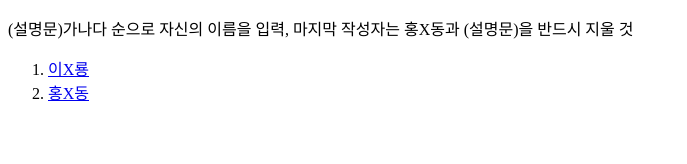
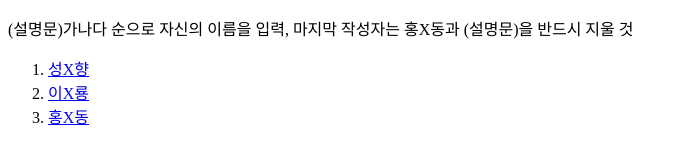
Before and after one commit to drmrlee2030/drmrlee2030.github.io, a plain HTML site: page WebContent/WEB-INF/20xx.html in a window 1280 px wide. Shown: the whole page, without its empty margins (0-687 px from the left). Drawn offline with nearby package versions, Linux system fonts and the light colour scheme.

Commit message:
20xx.html에서 성춘향 추가함

```diff
--- a/WebContent/WEB-INF/20xx.html
+++ b/WebContent/WEB-INF/20xx.html
@@ -10,7 +10,8 @@
 <body>
 <p>(설명문)가나다 순으로 자신의 이름을 입력, 마지막 작성자는 홍X동과 (설명문)을 반드시 지울 것</p>
 <ol type ="1">
-<li><a href="https://wwwwww.github.io/index.html" target="_blank">이X룡</a></li>
+<li><a href="https://wwwwww.github.io/index.html" target="_blank">성X향</a></li>
+<li><a href="https://xxxxxx.github.io/index.html" target="_blank">이X룡</a></li>
 <li><a href="https://xxxxxx.github.io/index.html" target="_blank">홍X동</a></li>
 </ol>
 </body></html>
```
